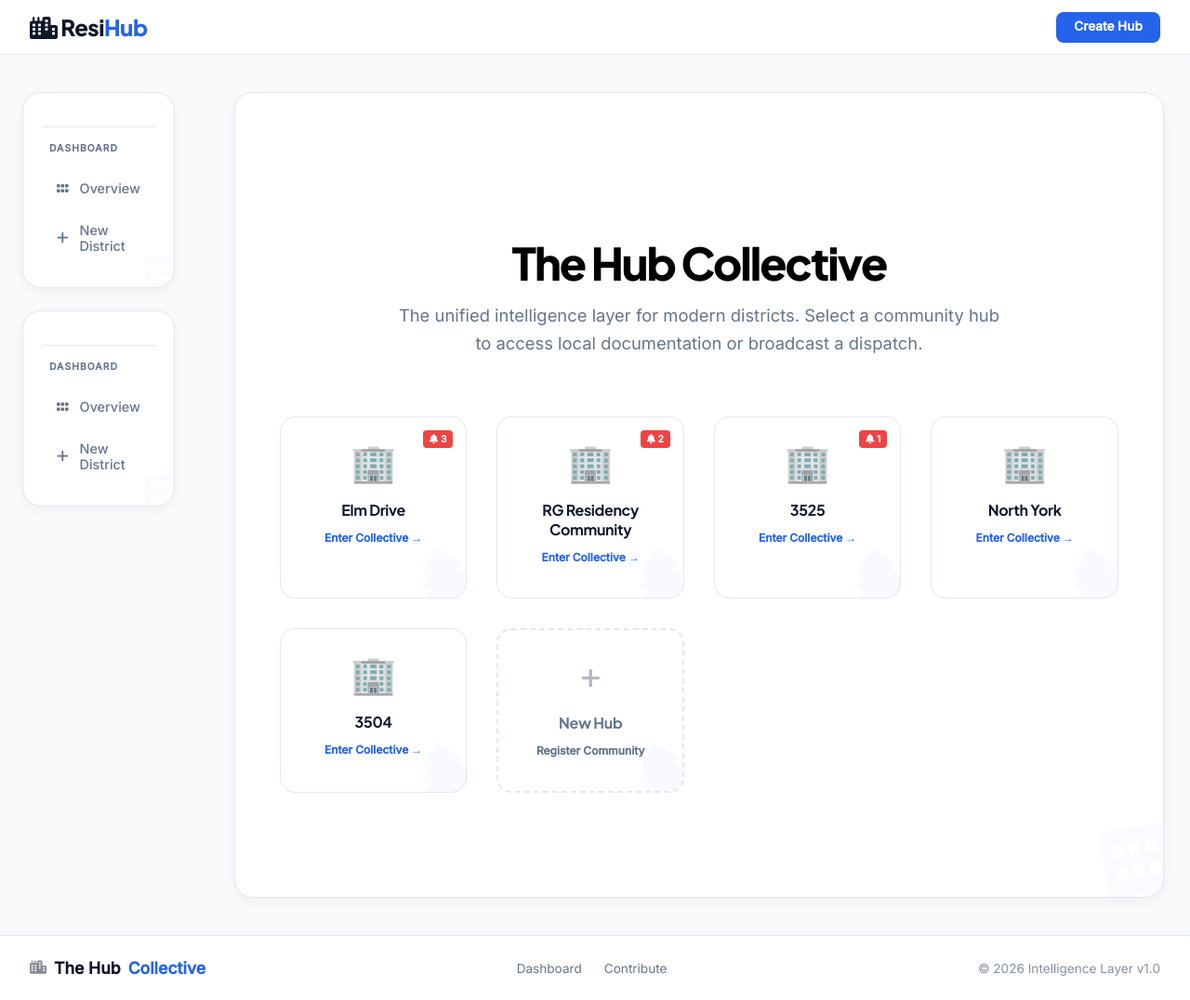
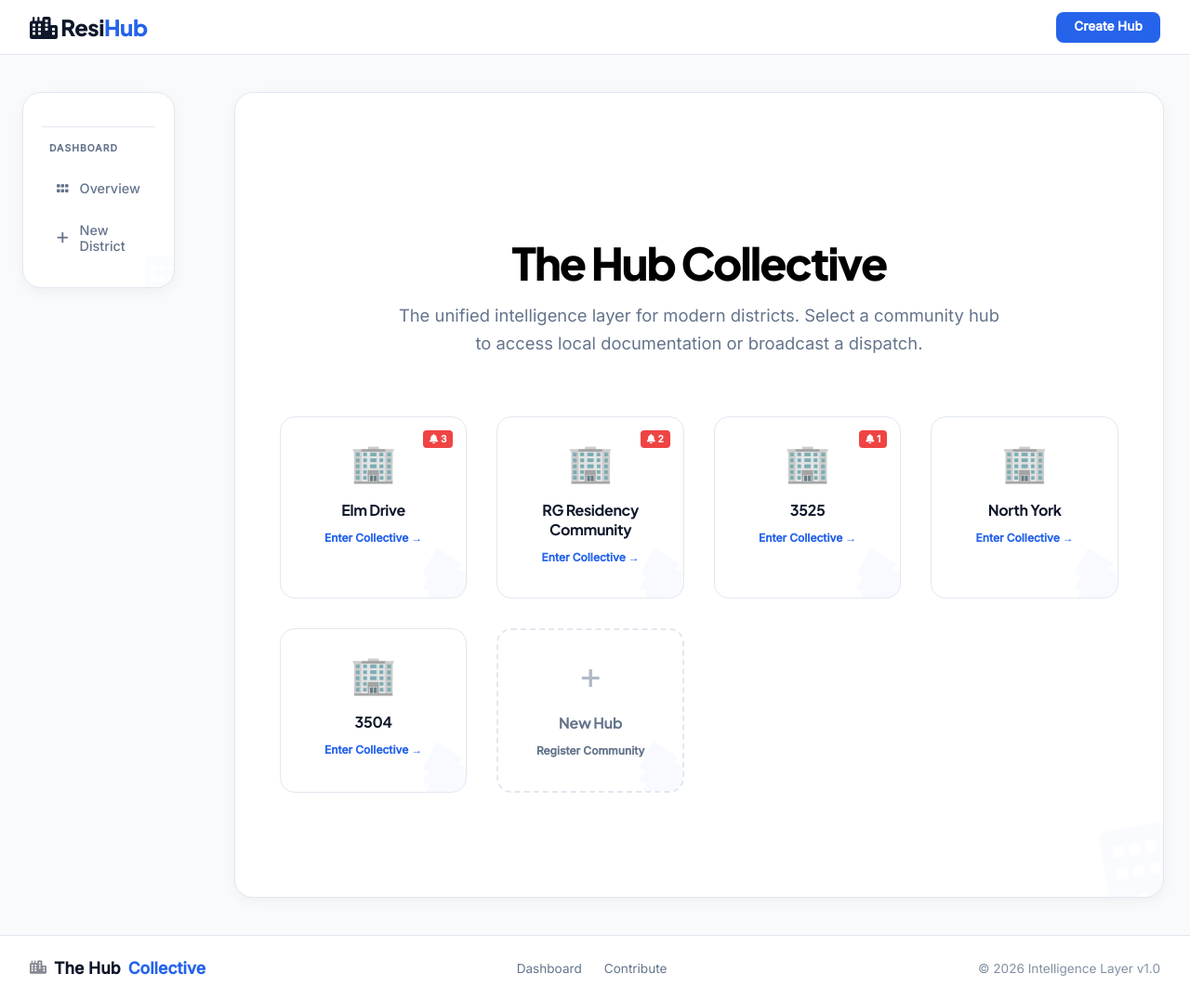
Before and after one commit to dekumar2-lab/lab-community, a Jekyll site: the page built from index.html, in a window 1280 px wide and 1076 px high. Shown: the whole window at 93% size. Built offline with Jekyll 4.4.1, drawn with Linux system fonts in a browser that asks for light colours.

```diff
--- a/_layouts/default.html
+++ b/_layouts/default.html
@@ -37,14 +37,14 @@
     <div class="app-shell">
         <aside class="sidebar">
             <nav class="sidebar-nav">
-                <div class="nav-section">
+                <!-- <div class="nav-section">
                     <div style="margin-top: 1rem; padding-top: 1rem; border-top: 1px solid var(--border);">
                         <small>DASHBOARD</small>
                         <a href="{{ site.baseurl }}/" class="nav-item"><i class="fa-solid fa-grip"></i> Overview</a>
                         <a href="{{ site.baseurl }}/submit.html?mode=new" class="nav-item"><i
                                 class="fa-solid fa-plus"></i> New District</a>
                     </div>
-                </div>
+                </div> -->
 
                 <div class="nav-section">
                     <div style="margin-top: 1rem; padding-top: 1rem; border-top: 1px solid var(--border);">
```
